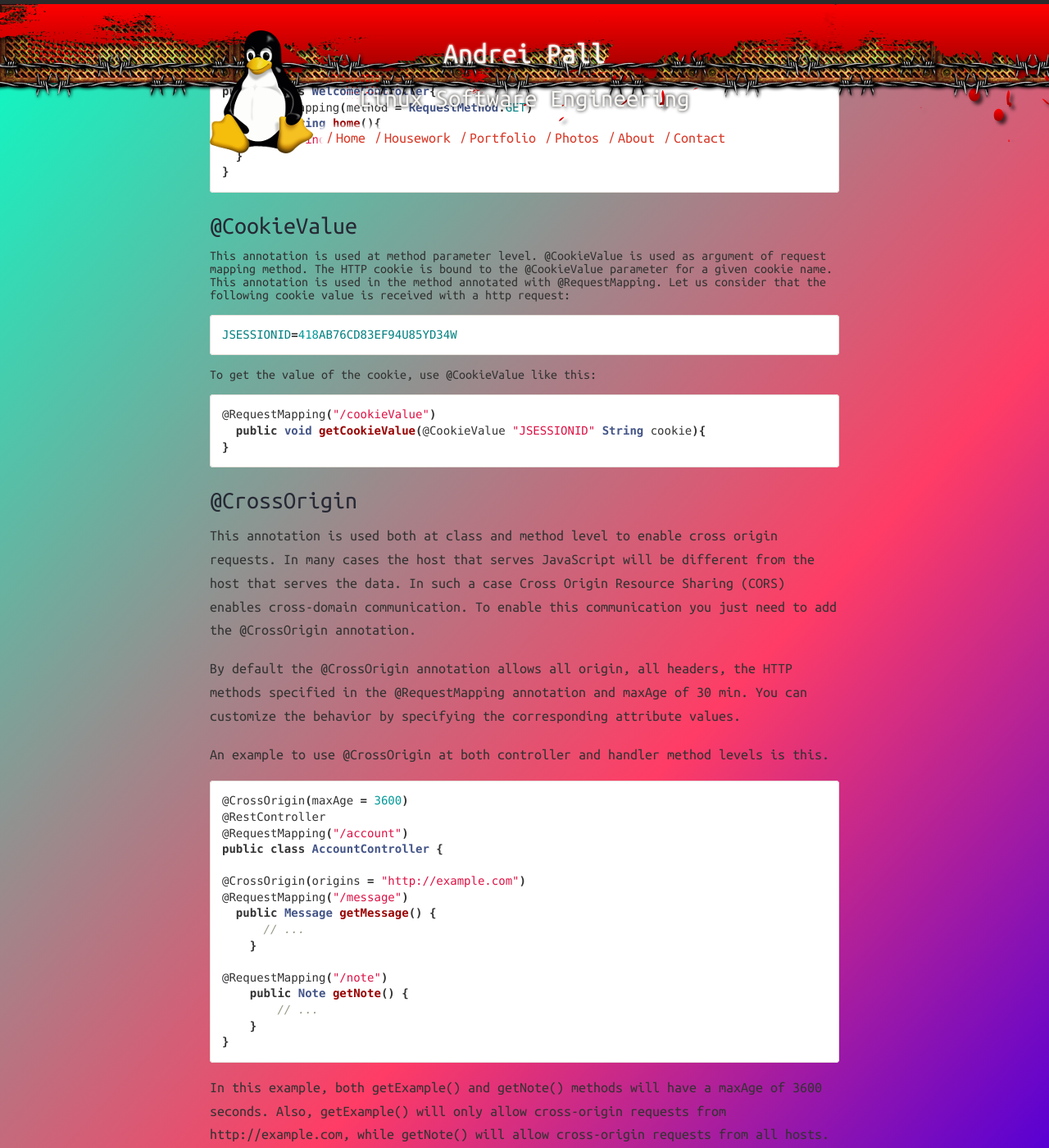
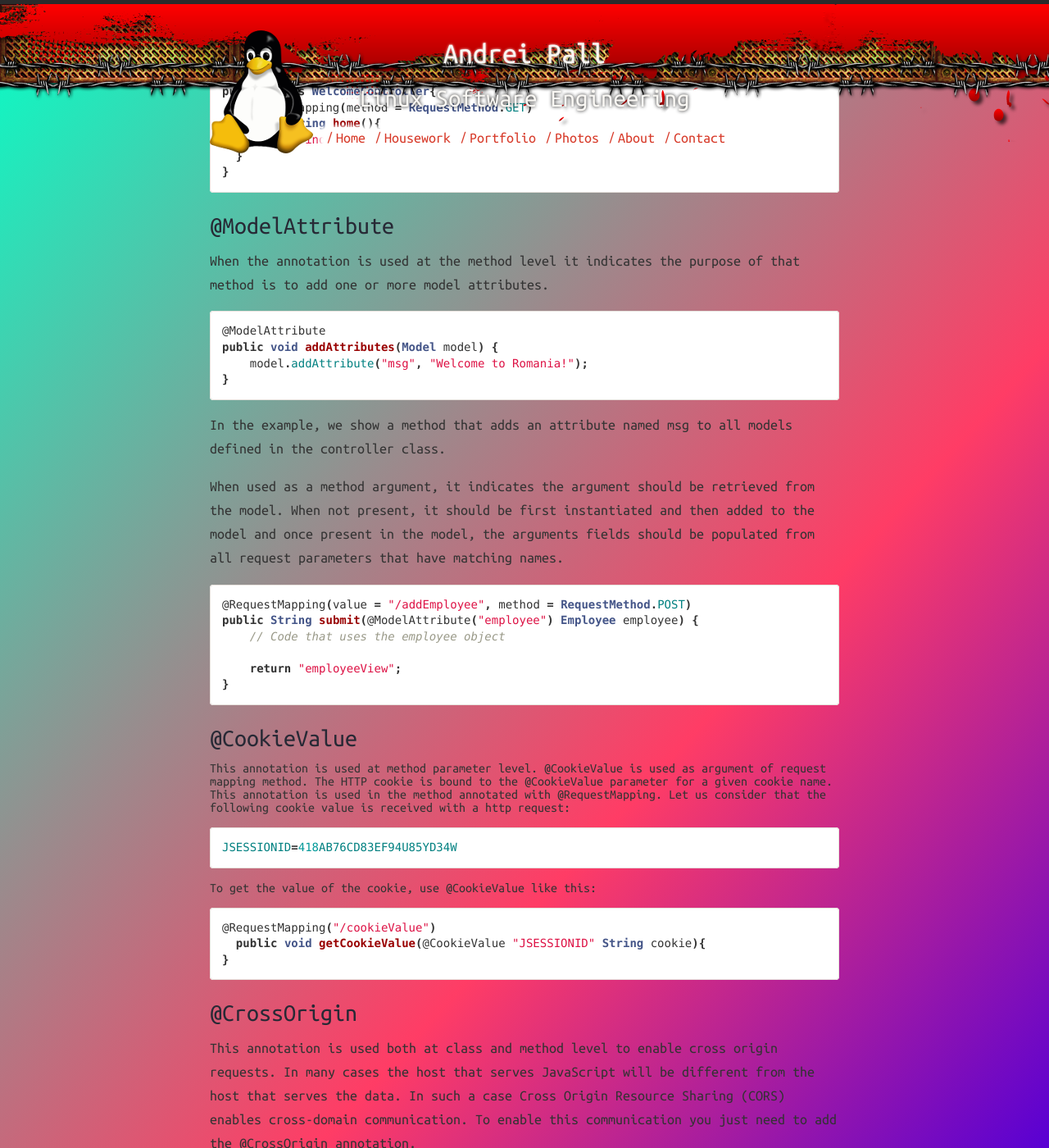
Before and after one commit to andreipall/andreipall.github.io, a Jekyll site: the page built from _posts/2020-07-05-spring-framework-annotations.markdown, in a window 1280 px wide and 1400 px high, scrolled down 9999 px. Shown: the whole window at 82% size. Built offline with Jekyll 4.4.1, drawn with Linux system fonts in a browser that asks for light colours; comment, search, counter and statistics services are not loaded.

Commit message:
Update 2020-07-05-spring-framework-annotations.markdown

```diff
--- a/_posts/2020-07-05-spring-framework-annotations.markdown
+++ b/_posts/2020-07-05-spring-framework-annotations.markdown
@@ -297,6 +297,24 @@ public class WelcomeController{
   public String home(){
     return "index";
   }
+}
+{% endhighlight %}
+<h3>@ModelAttribute</h3>
+<p>When the annotation is used at the method level it indicates the purpose of that method is to add one or more model attributes.</p>
+{% highlight java %}
+@ModelAttribute
+public void addAttributes(Model model) {
+    model.addAttribute("msg", "Welcome to Romania!");
+}
+{% endhighlight %}
+<p>In the example, we show a method that adds an attribute named msg to all models defined in the controller class.</p>
+<p>When used as a method argument, it indicates the argument should be retrieved from the model. When not present, it should be first instantiated and then added to the model and once present in the model, the arguments fields should be populated from all request parameters that have matching names.</p>
+{% highlight java %}
+@RequestMapping(value = "/addEmployee", method = RequestMethod.POST)
+public String submit(@ModelAttribute("employee") Employee employee) {
+    // Code that uses the employee object
+
+    return "employeeView";
 }
 {% endhighlight %}
 <h3>@CookieValue</h3>
```
